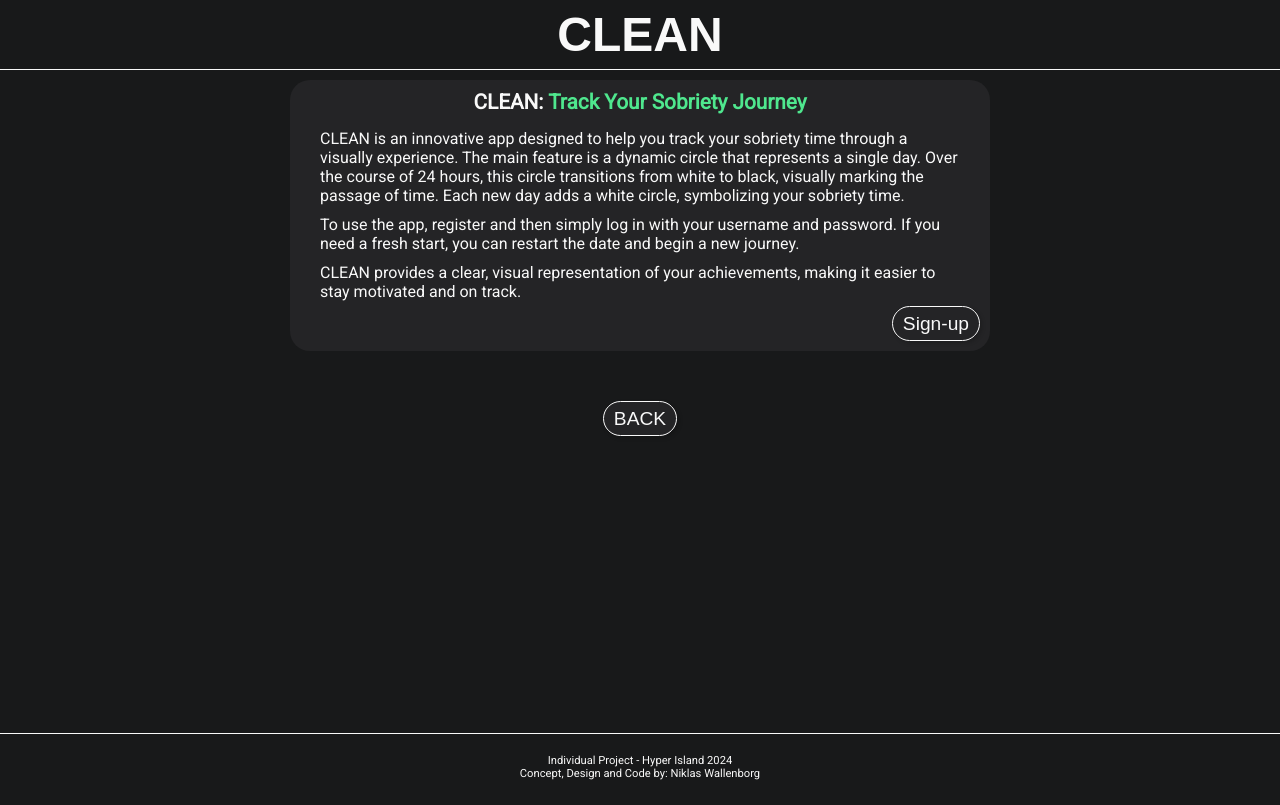
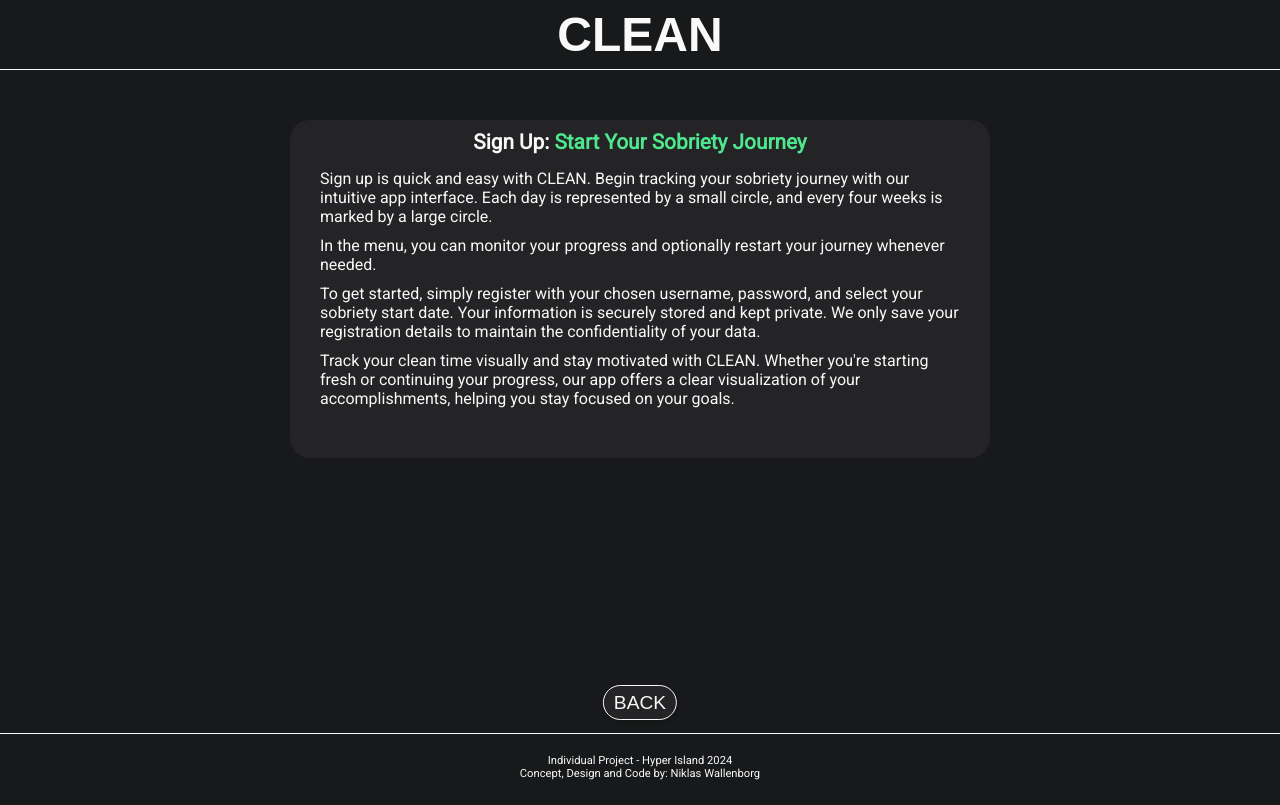
Before and after one commit to Wallenborg/clean, a Next.js app: page /sign-up in a window 1280 px wide. Built offline with nearby package versions, Linux system fonts and the light colour scheme; a web font is replaced by a local one.

Commit message:
add text to sign-up

```diff
--- a/app/sign-up/page.jsx
+++ b/app/sign-up/page.jsx
@@ -9,9 +9,21 @@
   return (
     <div className="wrapper">
       <Header includeNav={false} />
-      <InfoText />
+      <InfoText
+        style={{ marginTop: "120px" }}
+        title="Sign Up"
+        subtitle="Start Your Sobriety Journey"
+        text={[
+          "Sign up is quick and easy with CLEAN. Begin tracking your sobriety journey with our intuitive app interface. Each day is represented by a small circle, and every four weeks is marked by a large circle.",
+          "In the menu, you can monitor your progress and optionally restart your journey whenever needed.",
+          "To get started, simply register with your chosen username, password, and select your sobriety start date. Your information is securely stored and kept private. We only save your registration details to maintain the confidentiality of your data.",
+          "Track your clean time visually and stay motivated with CLEAN. Whether you're starting fresh or continuing your progress, our app offers a clear visualization of your accomplishments, helping you stay focused on your goals.",
+        ]}
+        showButton={false}
+        buttonText="Sign Up"
+      />
       <Link href="/">
-        <Button text="BACK" className="" />
+        <Button text="BACK" className="button-center-bottom-2" />
       </Link>
       <Fotter />
     </div>
--- a/components/button/Button.css
+++ b/components/button/Button.css
@@ -32,5 +32,13 @@
 .button-center-bottom {
   position: absolute;
   bottom: 20px;
-  left: 38%;
+  left: 50%;
+  transform: translateX(-50%);
 }
+
+.button-center-bottom-2 {
+  position: absolute;
+  bottom: 80px;
+  left: 50%;
+  transform: translateX(-50%);
+}
--- a/components/infotext/InfoText.css
+++ b/components/infotext/InfoText.css
@@ -8,7 +8,7 @@
   background-color: var(--clr-bg-1);
   border-radius: 20px;
   margin-bottom: 50px;
-  margin-top: 80px;
+  /* margin-top: 80px; */
   padding: 10px 30px 50px 30px;
 }
 
--- a/components/infotext/InfoText.jsx
+++ b/components/infotext/InfoText.jsx
@@ -1,36 +1,72 @@
+// import Link from "next/link";
+// import "./InfoText.css";
+// import Button from "../button/Button";
+
+// export default function InfoText() {
+//   return (
+//     <section className="infotext-container">
+//       <h2 className="infotext-subtitle">
+//         CLEAN:
+//         <span className="infotext-green">Track Your Sobriety Journey</span>
+//       </h2>
+//       <p className="infotext-text">
+//         CLEAN is an innovative app designed to help you track your sobriety time
+//         through a visually experience. The main feature is a dynamic circle that
+//         represents a single day. Over the course of 24 hours, this circle
+//         transitions from white to black, visually marking the passage of time.
+//         Each new day adds a white circle, symbolizing your sobriety time.
+//       </p>
+//       <p className="infotext-text">
+//         To use the app, register and then simply log in with your username and
+//         password. If you need a fresh start, you can restart the date and begin
+//         a new journey.
+//       </p>
+//       <p className="infotext-text">
+//         CLEAN provides a clear, visual representation of your achievements,
+//         making it easier to stay motivated and on track.
+//       </p>
+//       <Link href="/sign-up">
+//         <Button text="Sign-up" className="button-left-bottom" />
+//       </Link>
+//     </section>
+//   );
+// }
+
 import Link from "next/link";
 import "./InfoText.css";
 import Button from "../button/Button";
 
-export default function InfoText() {
+export default function InfoText({
+  style,
+  title,
+  subtitle,
+  text,
+  showButton,
+  buttonText,
+}) {
   return (
-    <section className="infotext-container">
+    <section className="infotext-container" style={style}>
       <h2 className="infotext-subtitle">
-        CLEAN:
-        <span className="infotext-green">
-          {" "}
-          Track Your Sobriety Journey
-        </span>{" "}
+        {title && (
+          <>
+            {title}: <span className="infotext-green">{subtitle}</span>
+          </>
+        )}
       </h2>
-      <p className="infotext-text">
-        CLEAN is an innovative app designed to help you track your sobriety time
-        through a visually experience. The main feature is a dynamic circle that
-        represents a single day. Over the course of 24 hours, this circle
-        transitions from white to black, visually marking the passage of time.
-        Each new day adds a white circle, symbolizing your sobriety time.
-      </p>
-      <p className="infotext-text">
-        To use the app, register and then simply log in with your username and
-        password. If you need a fresh start, you can restart the date and begin
-        a new journey.
-      </p>
-      <p className="infotext-text">
-        CLEAN provides a clear, visual representation of your achievements,
-        making it easier to stay motivated and on track.
-      </p>
-      <Link href="/sign-up">
-        <Button text="Sign-up" className="button-left-bottom" />
-      </Link>
+      {text &&
+        text.map((paragraph, index) => (
+          <p key={index} className="infotext-text">
+            {paragraph}
+          </p>
+        ))}
+      {showButton && (
+        <Link href="/sign-up">
+          <Button
+            text={buttonText || "Sign-up"}
+            className="button-left-bottom"
+          />
+        </Link>
+      )}
     </section>
   );
 }
```
Also changed, not shown: app/page.js (+12 -1 lines).
